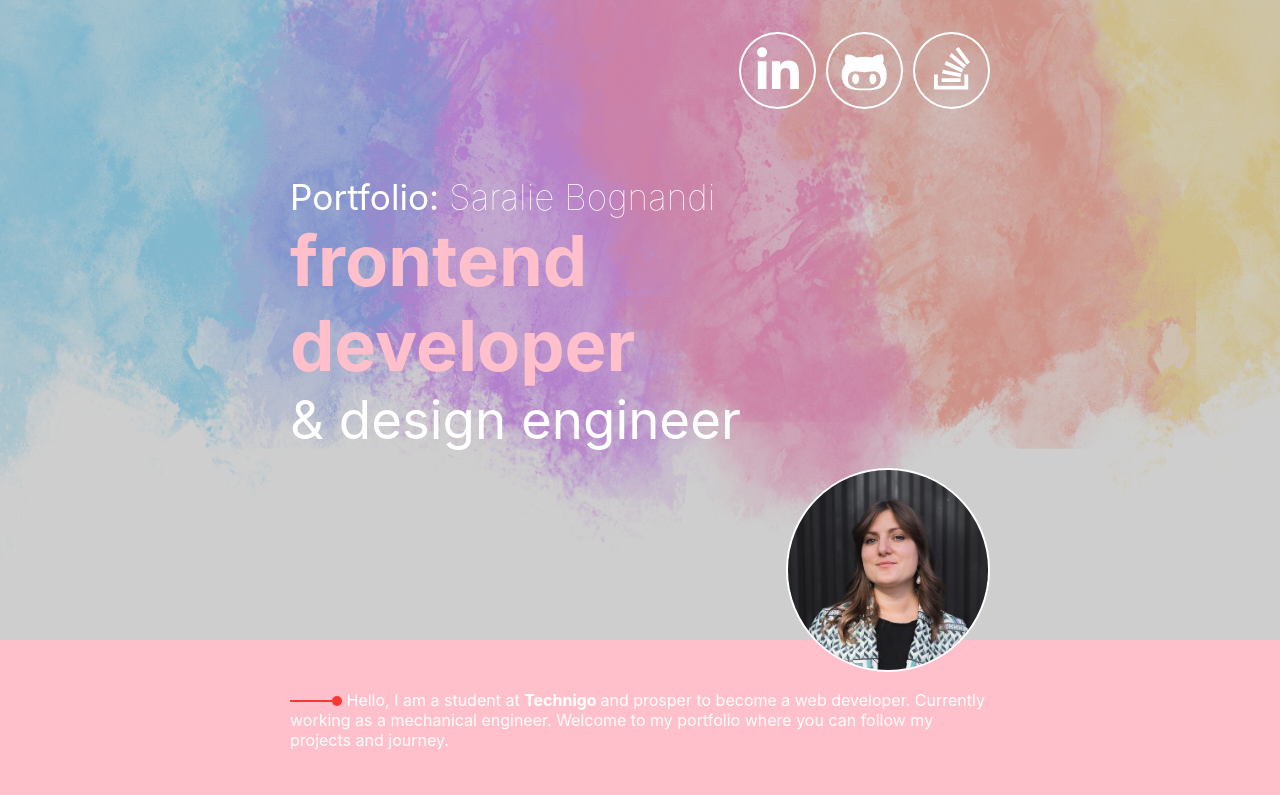
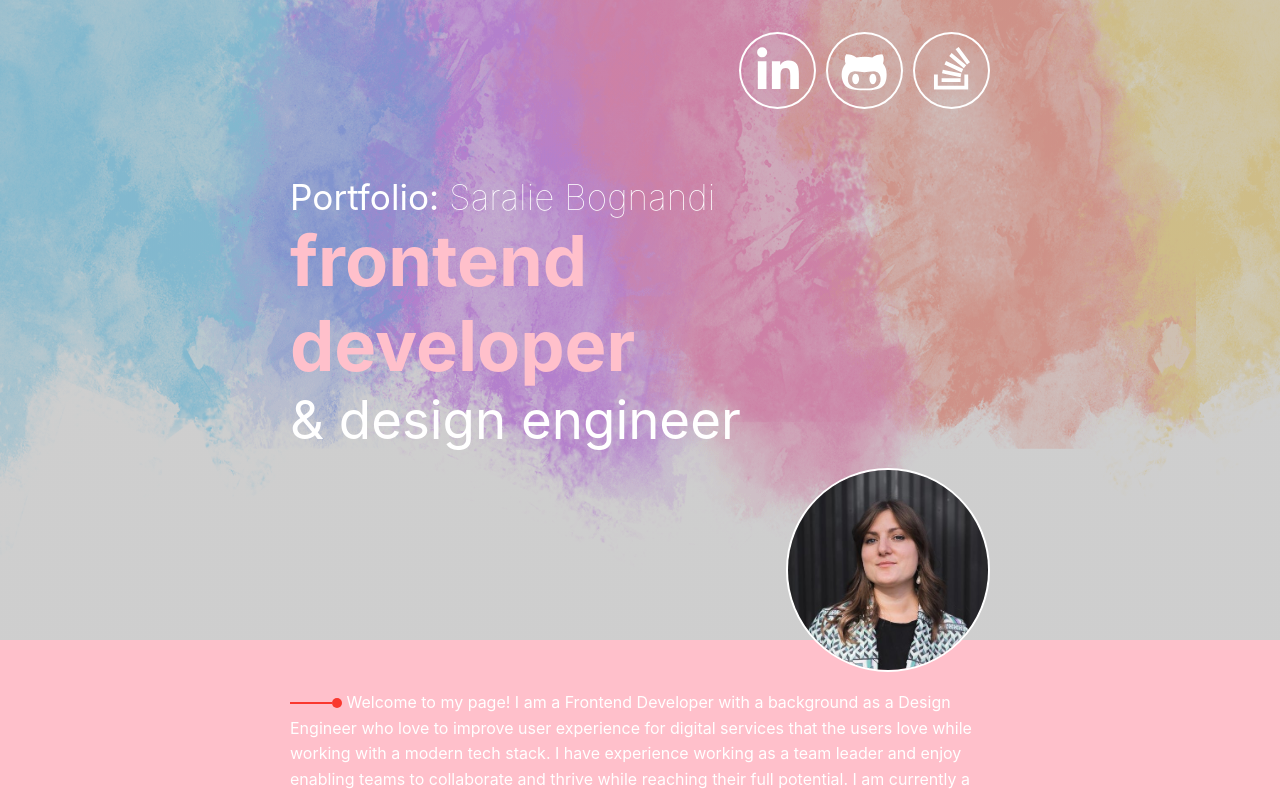
Before and after one commit to Technigo/project-react-portfolio, a React (Create React App) app: page / in a window 1280 px wide. Shown: the top 795 px of the page. Built offline with nearby package versions, Linux system fonts and the light colour scheme.

Commit message:
new paragraph

```diff
--- a/src/components/AboutMe.js
+++ b/src/components/AboutMe.js
@@ -6,9 +6,14 @@ export const AboutMe = () => {
   return (
     <BlockSection>
       <InnerWrapper>
-        <p>
+        <Paragraph>
           <Line />
-          <Dot /> Hello, I am a student at{' '}
+          <Dot /> Welcome to my page! I am a Frontend Developer with a
+          background as a Design Engineer who love to improve user experience
+          for digital services that the users love while working with a modern
+          tech stack. I have experience working as a team leader and enjoy
+          enabling teams to collaborate and thrive while reaching their full
+          potential. I am currently a student at{' '}
           <a
             href="https://www.technigo.io/program"
             target="_blank"
@@ -16,11 +21,10 @@ export const AboutMe = () => {
             tabIndex={-1}
             aria-hidden>
             <b>Technigo </b>
-          </a>
-          and prosper to become a web developer. Currently working as a
-          mechanical engineer. Welcome to my portfolio where you can follow my
-          projects and journey.
-        </p>
+          </a>{' '}
+          where I am learning a lot of exciting things. Feel free to have a look
+          at my portfolio and let me know what you think.
+        </Paragraph>
       </InnerWrapper>
     </BlockSection>
   );
@@ -39,3 +43,7 @@ const Dot = styled.span`
   border-radius: 50%;
   display: inline-block;
 `;
+
+const Paragraph = styled.p`
+  line-height: 1.6;
+`;
```
